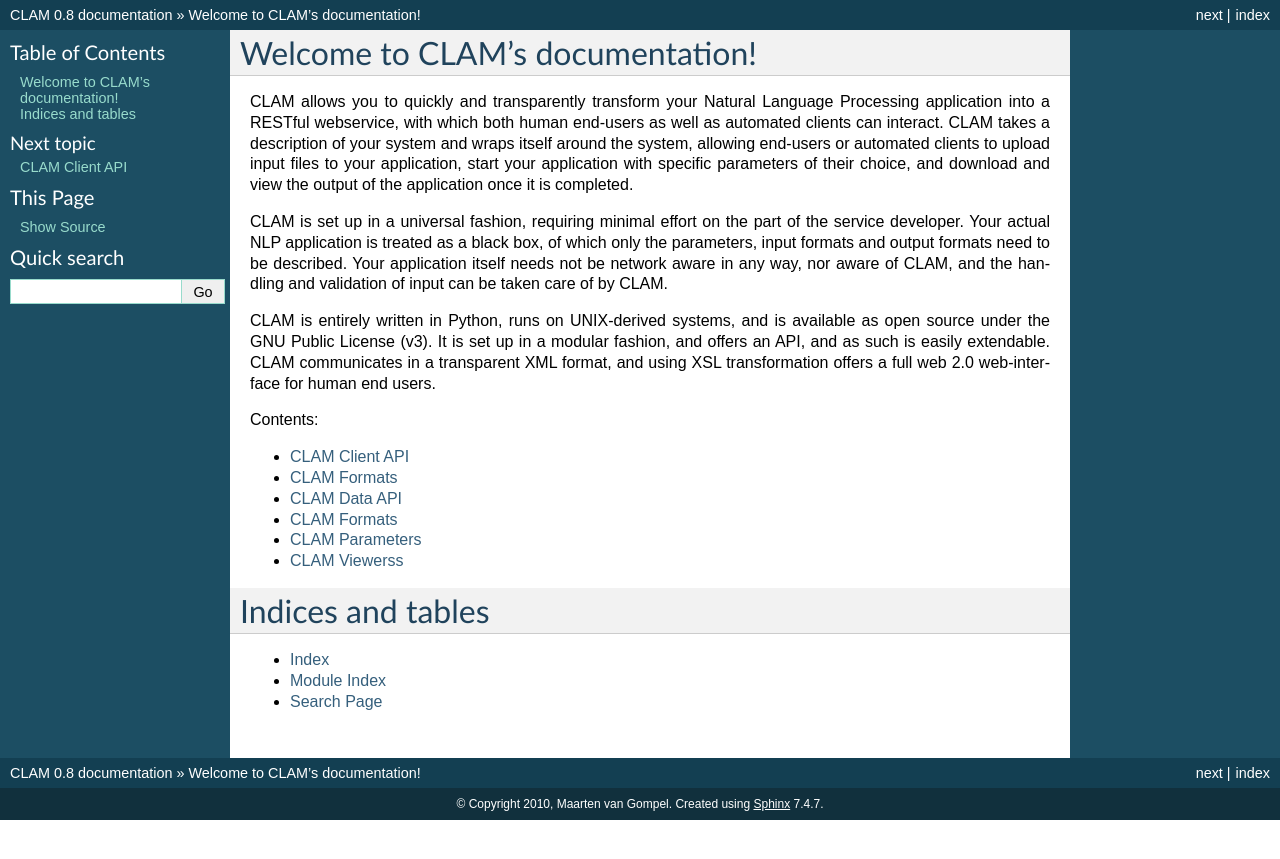
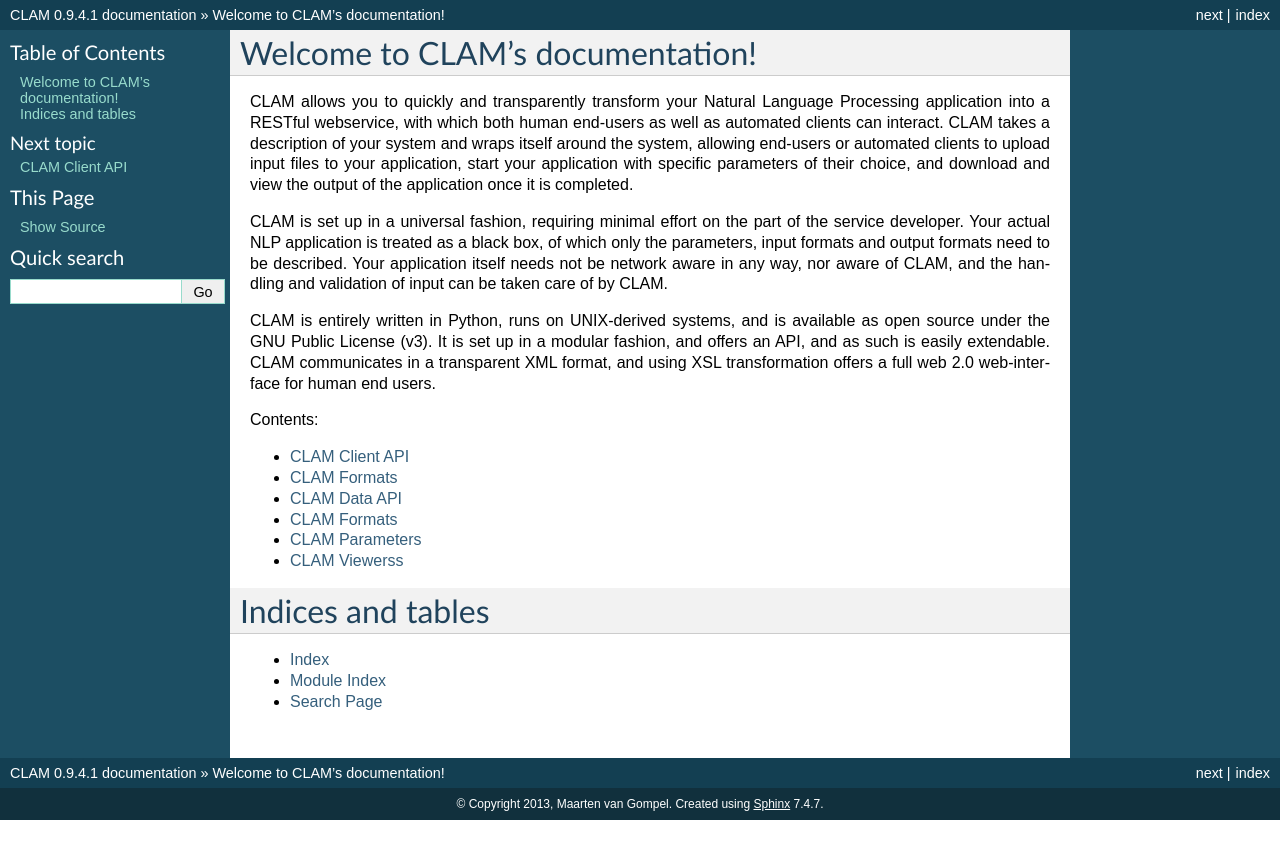
Before and after one commit to proycon/clam, a Sphinx documentation site: the page built from docs/api/source/index.rst, in a window 1280 px wide. Shown: the top 859 px of the page. Built offline with Sphinx 7.4.7, drawn with Linux system fonts in a browser that asks for light colours; the version number is read from the project's files by our own code.

Commit message:
version bump in documentation

```diff
--- a/docs/api/source/conf.py
+++ b/docs/api/source/conf.py
@@ -11,6 +11,7 @@
 # All configuration values have a default; values that are commented out
 # serve to show the default.
 
+from clam.common.data import VERSION
 import sys, os
 
 # If extensions (or modules to document with autodoc) are in another directory,
@@ -38,16 +39,16 @@ master_doc = 'index'
 
 # General information about the project.
 project = u'CLAM'
-copyright = u'2010, Maarten van Gompel'
+copyright = u'2013, Maarten van Gompel'
 
 # The version info for the project you're documenting, acts as replacement for
 # |version| and |release|, also used in various other places throughout the
 # built documents.
 #
 # The short X.Y version.
-version = '0.8'
+version = VERSION
 # The full version, including alpha/beta/rc tags.
-release = '0.8'
+release = VERSION
 
 # The language for content autogenerated by Sphinx. Refer to documentation
 # for a list of supported languages.
```
Also changed, not shown: 16 other files.
